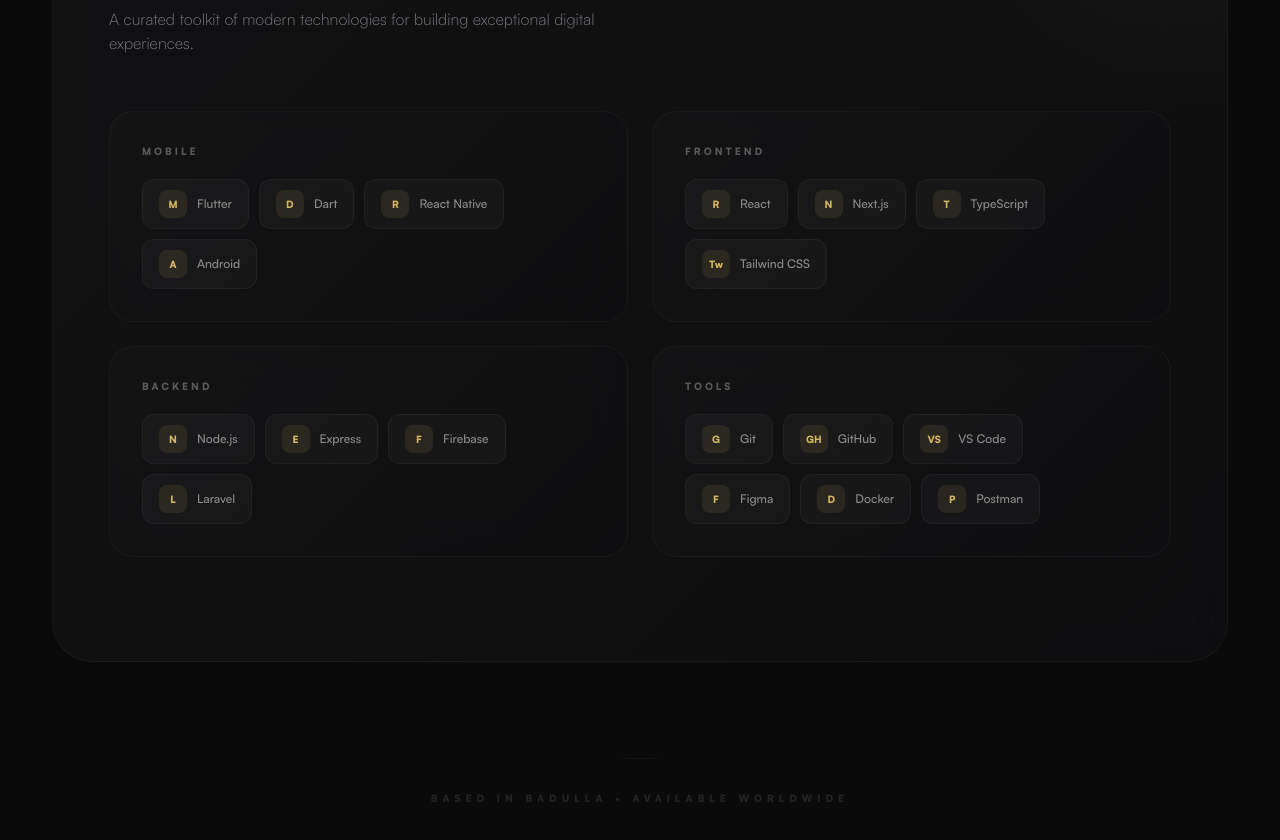
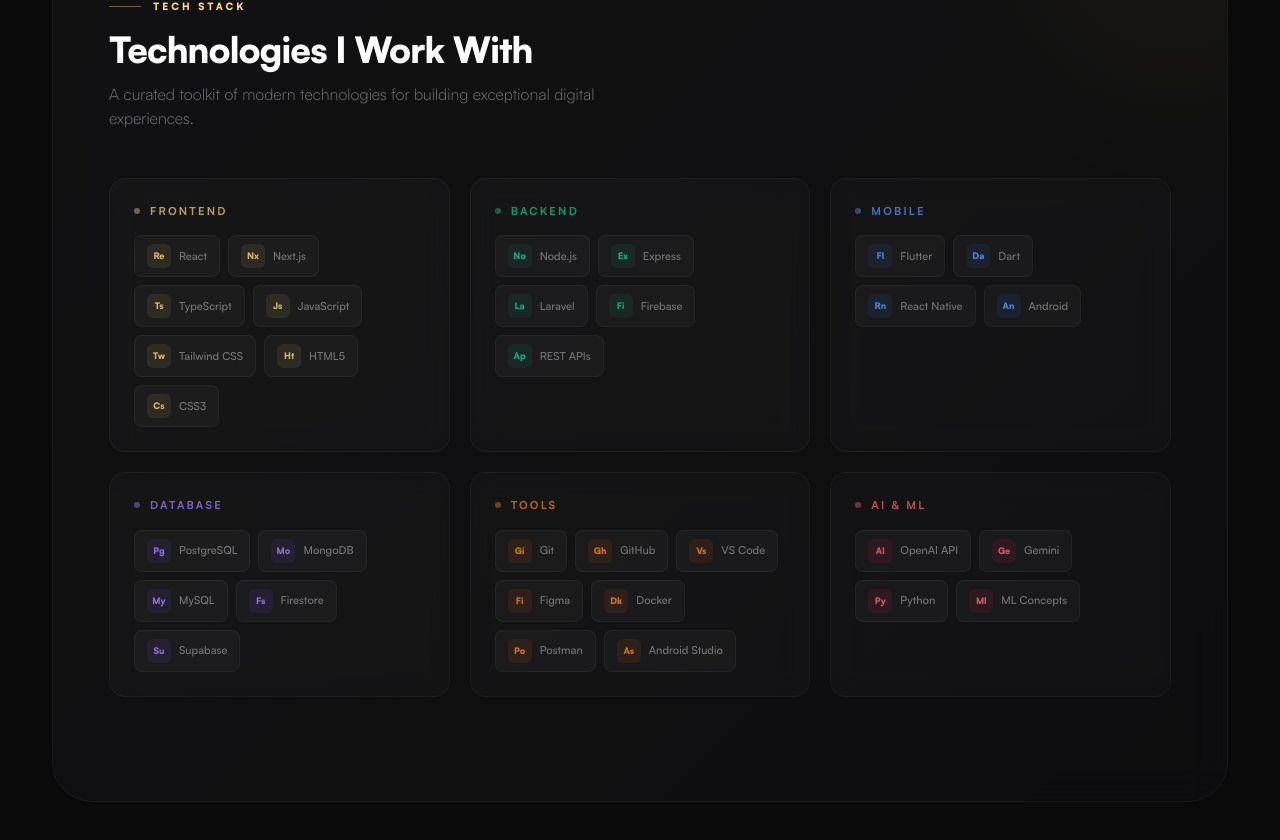
Before and after one commit to moshika38/Portfolio, a Next.js app: page / in a window 1280 px wide. Shown: the part 1320-2160 px from the top of the page. Built offline with nearby package versions, Linux system fonts and the light colour scheme.

Commit message:
enhance tech-stack section ui

```diff
--- a/app/globals.css
+++ b/app/globals.css
@@ -71,20 +71,34 @@
   z-index: 0;
 }
 
-/* === Grid Pattern === */
+/* === Grid / Checker Pattern === */
 .grid-pattern {
   position: relative;
 }
 
+.grid-pattern::before {
+  content: '';
+  position: fixed;
+  inset: 0;
+  background-image:
+    linear-gradient(rgba(255, 255, 255, 0.02) 1px, transparent 1px),
+    linear-gradient(90deg, rgba(255, 255, 255, 0.02) 1px, transparent 1px);
+  background-size: 48px 48px;
+  mask-image: radial-gradient(ellipse 80% 70% at 50% 40%, black 10%, transparent 70%);
+  -webkit-mask-image: radial-gradient(ellipse 80% 70% at 50% 40%, black 10%, transparent 70%);
+  pointer-events: none;
+  z-index: 0;
+}
+
 .grid-pattern::after {
   content: '';
-  position: absolute;
+  position: fixed;
   inset: 0;
   background-image:
-    linear-gradient(rgba(255, 219, 112, 0.015) 1px, transparent 1px),
-    linear-gradient(90deg, rgba(255, 219, 112, 0.015) 1px, transparent 1px);
-  background-size: 60px 60px;
-  mask-image: radial-gradient(ellipse 70% 60% at 50% 30%, black 20%, transparent 70%);
+    radial-gradient(circle at 1px 1px, rgba(255, 255, 255, 0.015) 1px, transparent 0);
+  background-size: 24px 24px;
+  mask-image: radial-gradient(ellipse 70% 60% at 50% 35%, black 10%, transparent 65%);
+  -webkit-mask-image: radial-gradient(ellipse 70% 60% at 50% 35%, black 10%, transparent 65%);
   pointer-events: none;
   z-index: 0;
 }
@@ -301,3 +315,21 @@
     padding-bottom: 3rem;
   }
 }
+
+/* === Marquee Animation === */
+@keyframes marquee-scroll {
+  0% {
+    transform: translateX(0);
+  }
+  100% {
+    transform: translateX(-50%);
+  }
+}
+
+.animate-marquee {
+  animation: marquee-scroll 30s linear infinite;
+}
+
+.animate-marquee:hover {
+  animation-play-state: paused;
+}
--- a/app/home/page.tsx
+++ b/app/home/page.tsx
@@ -10,11 +10,15 @@
 import { motion, Variants, AnimatePresence } from "framer-motion";
 
 const typewriterWords = [
-  "Mobile Developer",
   "Full-Stack Developer",
-  "Web Developer",
-  "Flutter Developer",
-  "UI/UX Enthusiast",
+  "AI Enthusiast",
+];
+
+const marqueeItems = [
+  "Flutter", "React", "Next.js", "TypeScript", "Node.js",
+  "Firebase", "Tailwind CSS", "Python", "Dart", "PostgreSQL",
+  "Git", "Docker", "Figma", "REST APIs", "GraphQL",
+  "React Native", "Laravel", "MongoDB",
 ];
 
 function TypewriterText() {
@@ -197,6 +201,21 @@
                 <p className="text-sm lg:text-base font-medium text-primary/90">
                   <TypewriterText />
                 </p>
+              </div>
+
+              {/* Auto-scrolling Marquee */}
+              <div className="mt-6 lg:mt-8 w-full overflow-hidden rounded-2xl bg-white/[0.02] border border-white/[0.04] backdrop-blur-sm py-3">
+                <div className="flex animate-marquee whitespace-nowrap">
+                  {[...marqueeItems, ...marqueeItems].map((item, i) => (
+                    <span
+                      key={i}
+                      className="mx-3 lg:mx-4 text-[10px] lg:text-[11px] font-semibold uppercase tracking-widest text-white/25 whitespace-nowrap"
+                    >
+                      {item}
+                      <span className="ml-3 lg:ml-4 text-primary/20">•</span>
+                    </span>
+                  ))}
+                </div>
               </div>
 
               {/* Tags */}
--- a/components/techStack.tsx
+++ b/components/techStack.tsx
@@ -10,85 +10,157 @@
 
 interface TechCategory {
   title: string;
-  color: string;
+  accent: string;
+  glow: string;
   items: TechItem[];
 }
 
 const techCategories: TechCategory[] = [
   {
-    title: "Mobile",
-    color: "from-blue-500/10 to-blue-600/5",
+    title: "Frontend",
+    accent: "primary",
+    glow: "from-primary/8 to-transparent",
     items: [
-      { name: "Flutter", icon: "M" },
-      { name: "Dart", icon: "D" },
-      { name: "React Native", icon: "R" },
-      { name: "Android", icon: "A" },
-    ],
-  },
-  {
-    title: "Frontend",
-    color: "from-purple-500/10 to-purple-600/5",
-    items: [
-      { name: "React", icon: "R" },
-      { name: "Next.js", icon: "N" },
-      { name: "TypeScript", icon: "T" },
+      { name: "React", icon: "Re" },
+      { name: "Next.js", icon: "Nx" },
+      { name: "TypeScript", icon: "Ts" },
+      { name: "JavaScript", icon: "Js" },
       { name: "Tailwind CSS", icon: "Tw" },
+      { name: "HTML5", icon: "Ht" },
+      { name: "CSS3", icon: "Cs" },
     ],
   },
   {
     title: "Backend",
-    color: "from-emerald-500/10 to-emerald-600/5",
+    accent: "emerald",
+    glow: "from-emerald-500/8 to-transparent",
     items: [
-      { name: "Node.js", icon: "N" },
-      { name: "Express", icon: "E" },
-      { name: "Firebase", icon: "F" },
-      { name: "Laravel", icon: "L" },
+      { name: "Node.js", icon: "No" },
+      { name: "Express", icon: "Ex" },
+      { name: "Laravel", icon: "La" },
+      { name: "Firebase", icon: "Fi" },
+      { name: "REST APIs", icon: "Ap" },
+    ],
+  },
+  {
+    title: "Mobile",
+    accent: "blue",
+    glow: "from-blue-500/8 to-transparent",
+    items: [
+      { name: "Flutter", icon: "Fl" },
+      { name: "Dart", icon: "Da" },
+      { name: "React Native", icon: "Rn" },
+      { name: "Android", icon: "An" },
+    ],
+  },
+  {
+    title: "Database",
+    accent: "violet",
+    glow: "from-violet-500/8 to-transparent",
+    items: [
+      { name: "PostgreSQL", icon: "Pg" },
+      { name: "MongoDB", icon: "Mo" },
+      { name: "MySQL", icon: "My" },
+      { name: "Firestore", icon: "Fs" },
+      { name: "Supabase", icon: "Su" },
     ],
   },
   {
     title: "Tools",
-    color: "from-orange-500/10 to-orange-600/5",
+    accent: "orange",
+    glow: "from-orange-500/8 to-transparent",
     items: [
-      { name: "Git", icon: "G" },
-      { name: "GitHub", icon: "GH" },
-      { name: "VS Code", icon: "VS" },
-      { name: "Figma", icon: "F" },
-      { name: "Docker", icon: "D" },
-      { name: "Postman", icon: "P" },
+      { name: "Git", icon: "Gi" },
+      { name: "GitHub", icon: "Gh" },
+      { name: "VS Code", icon: "Vs" },
+      { name: "Figma", icon: "Fi" },
+      { name: "Docker", icon: "Dk" },
+      { name: "Postman", icon: "Po" },
+      { name: "Android Studio", icon: "As" },
+    ],
+  },
+  {
+    title: "AI & ML",
+    accent: "rose",
+    glow: "from-rose-500/8 to-transparent",
+    items: [
+      { name: "OpenAI API", icon: "AI" },
+      { name: "Gemini", icon: "Ge" },
+      { name: "Python", icon: "Py" },
+      { name: "ML Concepts", icon: "Ml" },
     ],
   },
 ];
+
+const accentStyles: Record<string, { badge: string; hover: string; text: string; dot: string }> = {
+  primary: {
+    badge: "bg-primary/[0.08] text-primary/80",
+    hover: "group-hover:bg-primary/[0.12] group-hover:text-primary",
+    text: "text-primary/70",
+    dot: "bg-primary/40",
+  },
+  emerald: {
+    badge: "bg-emerald-500/[0.08] text-emerald-400/80",
+    hover: "group-hover:bg-emerald-500/[0.12] group-hover:text-emerald-400",
+    text: "text-emerald-400/70",
+    dot: "bg-emerald-400/40",
+  },
+  blue: {
+    badge: "bg-blue-500/[0.08] text-blue-400/80",
+    hover: "group-hover:bg-blue-500/[0.12] group-hover:text-blue-400",
+    text: "text-blue-400/70",
+    dot: "bg-blue-400/40",
+  },
+  violet: {
+    badge: "bg-violet-500/[0.08] text-violet-400/80",
+    hover: "group-hover:bg-violet-500/[0.12] group-hover:text-violet-400",
+    text: "text-violet-400/70",
+    dot: "bg-violet-400/40",
+  },
+  orange: {
+    badge: "bg-orange-500/[0.08] text-orange-400/80",
+    hover: "group-hover:bg-orange-500/[0.12] group-hover:text-orange-400",
+    text: "text-orange-400/70",
+    dot: "bg-orange-400/40",
+  },
+  rose: {
+    badge: "bg-rose-500/[0.08] text-rose-400/80",
+    hover: "group-hover:bg-rose-500/[0.12] group-hover:text-rose-400",
+    text: "text-rose-400/70",
+    dot: "bg-rose-400/40",
+  },
+};
 
 const containerVariants = {
   hidden: { opacity: 0 },
   visible: {
     opacity: 1,
     transition: {
-      staggerChildren: 0.08,
+      staggerChildren: 0.06,
       delayChildren: 0.1,
     },
   },
 };
 
-const categoryVariants = {
-  hidden: { opacity: 0, y: 24 },
+const cardVariants = {
+  hidden: { opacity: 0, y: 20 },
   visible: {
     opacity: 1,
     y: 0,
     transition: {
-      duration: 0.6,
+      duration: 0.5,
       ease: [0.16, 1, 0.3, 1] as [number, number, number, number],
     },
   },
 };
 
-const itemVariants = {
-  hidden: { opacity: 0, scale: 0.9 },
+const chipVariants = {
+  hidden: { opacity: 0, scale: 0.92 },
   visible: {
     opacity: 1,
     scale: 1,
     transition: {
-      duration: 0.4,
+      duration: 0.35,
       ease: [0.16, 1, 0.3, 1] as [number, number, number, number],
     },
   },
@@ -100,11 +172,11 @@
       <motion.div
         initial="hidden"
         whileInView="visible"
-        viewport={{ once: true, margin: "-50px" }}
+        viewport={{ once: true, margin: "-40px" }}
         variants={containerVariants}
       >
         {/* Section Header */}
-        <motion.div variants={categoryVariants} className="mb-10 lg:mb-14">
+        <motion.div variants={cardVariants} className="mb-8 lg:mb-12">
           <div className="flex items-center gap-3 mb-4">
             <span className="w-8 h-px bg-primary/40" />
             <p className="text-[10px] font-black uppercase tracking-[0.3em] text-primary">
@@ -119,50 +191,52 @@
           </p>
         </motion.div>
 
-        {/* Categories Grid */}
-        <div className="grid grid-cols-1 md:grid-cols-2 gap-5 lg:gap-6">
-          {techCategories.map((category) => (
+        {/* Categories Grid — 3 columns on large, 2 on md, 1 on mobile */}
+        <div className="grid grid-cols-1 md:grid-cols-2 lg:grid-cols-3 gap-4 lg:gap-5">
+          {techCategories.map((category) => {
+            const styles = accentStyles[category.accent];
+            return (
               <motion.div
                 key={category.title}
-              variants={categoryVariants}
-              className="card-premium rounded-3xl p-6 lg:p-8 group relative overflow-hidden"
+                variants={cardVariants}
+                className="group relative rounded-2xl bg-white/[0.02] border border-white/[0.04] p-5 lg:p-6 backdrop-blur-md hover:border-white/[0.08] hover:bg-white/[0.03] transition-all duration-400 overflow-hidden"
               >
-              {/* Category glow */}
-              <div className={`absolute top-0 right-0 w-40 h-40 bg-gradient-to-bl ${category.color} rounded-full blur-3xl -mr-20 -mt-20 opacity-0 group-hover:opacity-100 transition-opacity duration-700`} />
+                {/* Hover glow */}
+                <div className={`absolute top-0 right-0 w-32 h-32 bg-gradient-to-bl ${category.glow} rounded-full blur-3xl -mr-16 -mt-16 opacity-0 group-hover:opacity-100 transition-opacity duration-700 pointer-events-none`} />
 
                 <div className="relative z-10">
-                <h3 className="text-[10px] font-black uppercase tracking-[0.3em] text-white/30 mb-5">
+                  {/* Category title */}
+                  <div className="flex items-center gap-2.5 mb-4">
+                    <span className={`w-1.5 h-1.5 rounded-full ${styles.dot}`} />
+                    <h3 className={`text-[11px] font-bold uppercase tracking-[0.2em] ${styles.text}`}>
                       {category.title}
                     </h3>
+                  </div>
 
-                <motion.div
-                  variants={containerVariants}
-                  initial="hidden"
-                  whileInView="visible"
-                  viewport={{ once: true }}
-                  className="flex flex-wrap gap-2.5"
-                >
+                  {/* Tech chips */}
+                  <div className="flex flex-wrap gap-2">
                     {category.items.map((item) => (
                       <motion.div
                         key={item.name}
-                      variants={itemVariants}
-                      whileHover={{ scale: 1.05, y: -2 }}
-                      className="group/item relative"
+                        variants={chipVariants}
+                        whileHover={{ scale: 1.05, y: -1 }}
+                        className="group/chip"
                       >
-                      <div className="flex items-center gap-2.5 px-4 py-2.5 rounded-xl bg-white/[0.03] border border-white/[0.04] hover:border-primary/15 hover:bg-primary/[0.04] transition-all duration-300 cursor-default">
-                        <span className="w-7 h-7 rounded-lg bg-primary/[0.08] flex items-center justify-center text-[10px] font-black text-primary/80 group-hover/item:bg-primary/[0.12] group-hover/item:text-primary transition-all duration-300">
+                        <div className="flex items-center gap-2 px-3 py-2 rounded-lg bg-white/[0.03] border border-white/[0.04] hover:border-white/[0.08] transition-all duration-300 cursor-default">
+                          <span className={`w-6 h-6 rounded-md ${styles.badge} ${styles.hover} flex items-center justify-center text-[9px] font-black transition-all duration-300`}>
                             {item.icon}
                           </span>
-                        <span className="text-xs font-medium text-white/50 group-hover/item:text-white/80 transition-colors duration-300">
+                          <span className="text-[11px] font-medium text-white/40 group-hover/chip:text-white/70 transition-colors duration-300">
                             {item.name}
                           </span>
                         </div>
                       </motion.div>
                     ))}
-                </motion.div>
+                  </div>
                 </div>
               </motion.div>
-          ))}
+            );
+          })}
         </div>
       </motion.div>
     </section>
```
Lines whose indentation alone changed are shown as unchanged.
